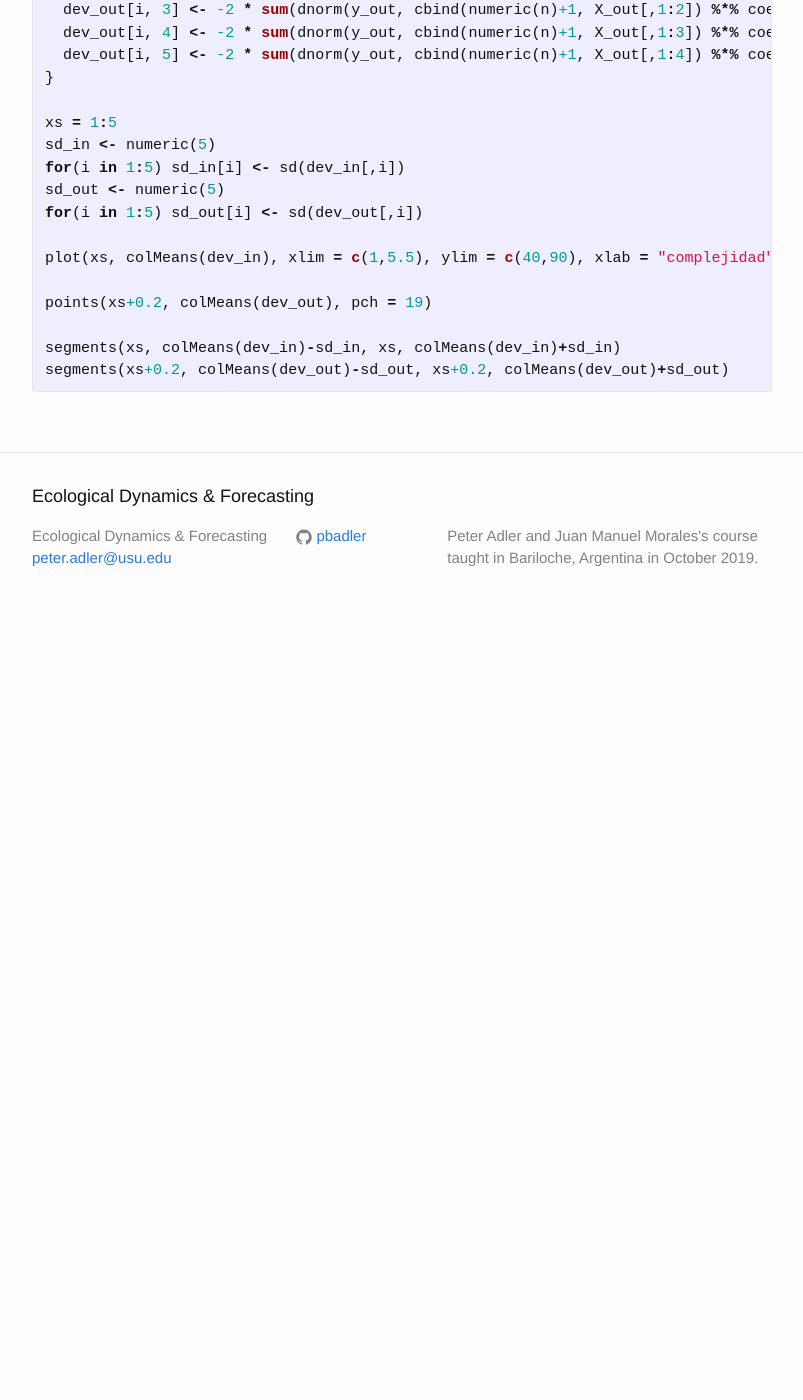
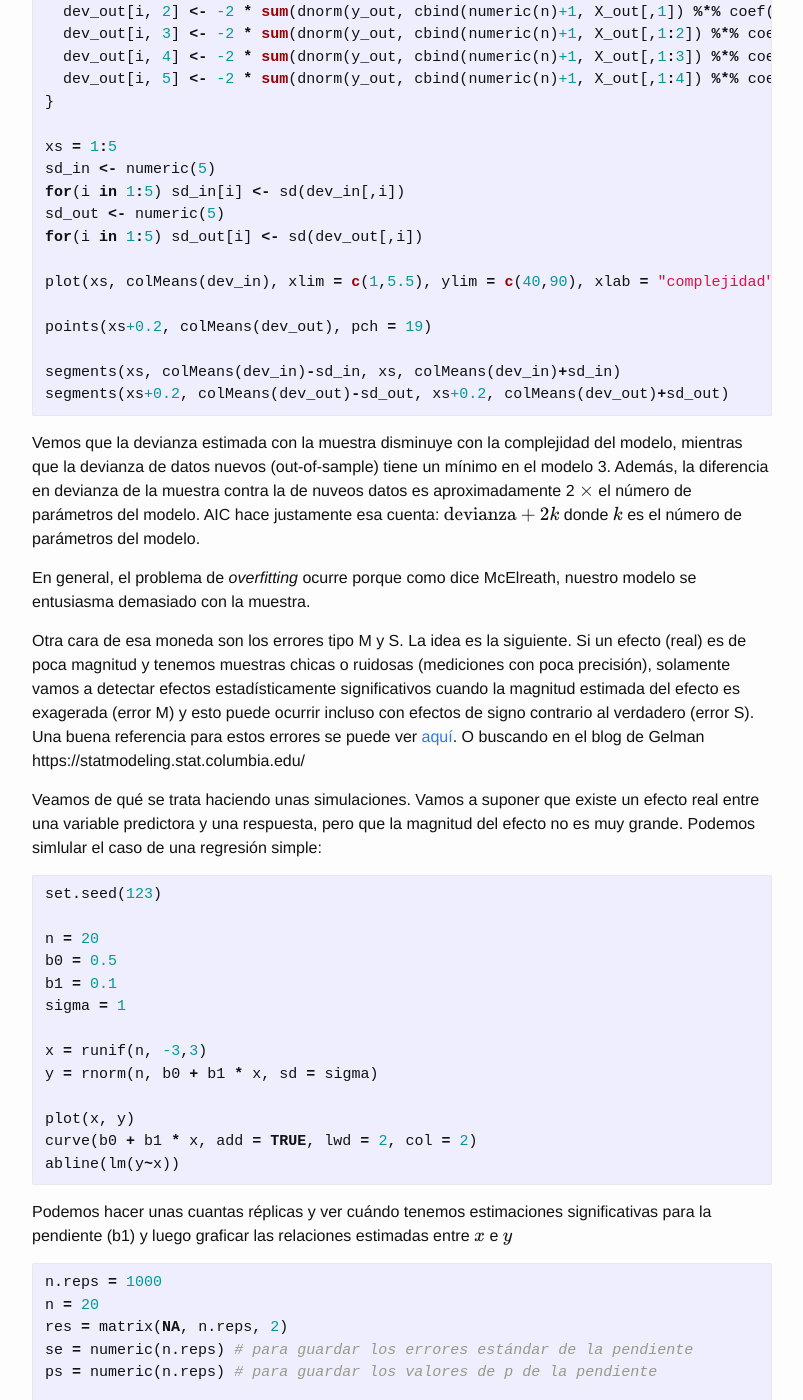
Before and after one commit to pbadler/forecasting-course-short, a Jekyll site: the page built from lectures/bias-variance.md, in a window 1280 px wide and 1400 px high, scrolled down 5298 px. Shown: the whole window, without its empty margins (238-1041 px from the left). Built offline with Jekyll 4.4.1, drawn with Linux system fonts in a browser that asks for light colours; formulas are drawn with MathJax 3; a script that is not in the unit is left out; before the commit the page ends 5928 px from its top, so only the background shows below that; some of the changed text lies outside the part shown.

Commit message:
added M and S errors

````diff
--- a/lectures/bias-variance.md
+++ b/lectures/bias-variance.md
@@ -206,7 +206,7 @@ $$
 -2 \sum_{i} \log \left( p_i \right)
 $$
 
-Veamos qué pasa con la devianza de
+Veamos qué pasa con la devianza cuando usamos las estimaciones de una muestra para predecir nuevos datos.
 
 
 ```R
@@ -262,3 +262,62 @@ points(xs+0.2, colMeans(dev_out), pch = 19)
 segments(xs, colMeans(dev_in)-sd_in, xs, colMeans(dev_in)+sd_in)
 segments(xs+0.2, colMeans(dev_out)-sd_out, xs+0.2, colMeans(dev_out)+sd_out)
 ```
+
+Vemos que la devianza estimada con la muestra disminuye con la complejidad del modelo, mientras que la devianza de datos nuevos (out-of-sample) tiene un mínimo en el modelo 3. Además, la diferencia en devianza de la muestra contra la de nuveos datos es aproximadamente 2 $\times$ el número de parámetros del modelo. AIC hace justamente esa cuenta: $\text{devianza} + 2 k$ donde $k$ es el número de parámetros del modelo.
+
+En general, el problema de *overfitting* ocurre porque como dice McElreath, nuestro modelo se entusiasma demasiado con la muestra.
+
+Otra cara de esa moneda son los errores tipo M y S. La idea es la siguiente. Si un efecto (real) es de poca magnitud y tenemos muestras chicas o ruidosas (mediciones con poca precisión), solamente vamos a detectar efectos estadísticamente significativos cuando la magnitud estimada del efecto es exagerada (error M) y esto puede ocurrir incluso con efectos de signo contrario al verdadero (error S). Una buena referencia para estos errores se puede ver [aquí](http://www.stat.columbia.edu/~gelman/research/published/retropower_final.pdf). O buscando en el blog de Gelman https://statmodeling.stat.columbia.edu/
+
+Veamos de qué se trata haciendo unas simulaciones. Vamos a suponer que existe un efecto real entre una variable predictora y una respuesta, pero que la magnitud del efecto no es muy grande. Podemos simlular el caso de una regresión simple:
+
+```R
+set.seed(123)
+
+n = 20
+b0 = 0.5
+b1 = 0.1
+sigma = 1
+
+x = runif(n, -3,3)
+y = rnorm(n, b0 + b1 * x, sd = sigma)
+
+plot(x, y)
+curve(b0 + b1 * x, add = TRUE, lwd = 2, col = 2)
+abline(lm(y~x))
+```
+
+Podemos hacer unas cuantas réplicas y ver cuándo tenemos estimaciones significativas para la pendiente (b1) y luego graficar las relaciones estimadas entre $x$ e $y$
+
+```R
+n.reps = 1000
+n = 20
+res = matrix(NA, n.reps, 2)
+se = numeric(n.reps) # para guardar los errores estándar de la pendiente
+ps = numeric(n.reps) # para guardar los valores de p de la pendiente
+
+for(i in 1: n.reps){
+  x = runif(n, -3,3)
+  y = rnorm(n, b0 + b1 * x, sd = sigma)
+  tmp = summary(lm(y~x))$coefficients
+  se[i] = tmp[2,2]
+  ps[i] = tmp[2,4]
+  res[i, ] = tmp[,1]
+}
+```
+
+Grafiquemos las regresiones que fueron significativas
+
+```R
+
+plot(NULL, xlim = c(-3, 3), ylim = c(-1, 3), xlab = "x", ylab="y")
+for(i in 1: n.reps){
+  if(ps[i] <= 0.05){
+    curve(res[i,1] + res[i,2] * x, add = TRUE, col=rgb(0,0,0, 0.2))
+  }
+}
+
+curve(b0 + b1 * x, add = TRUE, col = 2, lwd = 3)
+```
+
+Las técnicas de *regularización* buscan restringir de alguna manera los valores que pueden tomar los coeficientes y así tratar de evitar el overfitting.
````
